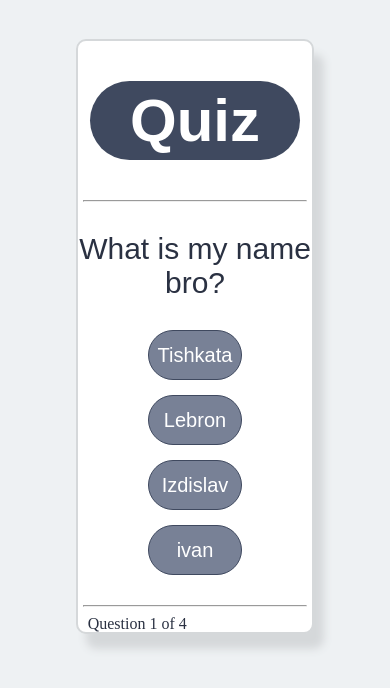
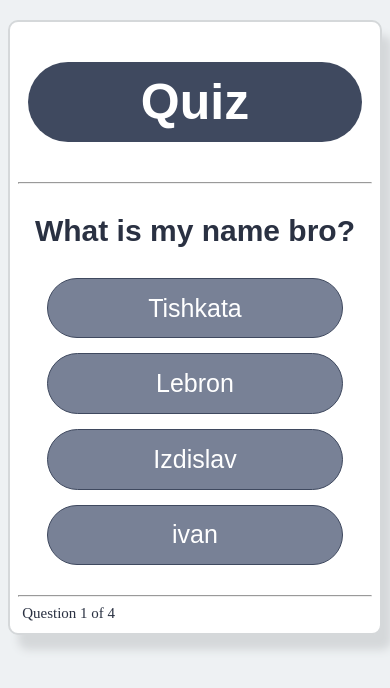
Before and after one commit to tishkata1/Quiz, a plain HTML site: page index.html in a window 390 px wide. Drawn offline with nearby package versions, Linux system fonts and the light colour scheme.

Commit message:
Add files via upload

```diff
--- a/index.html
+++ b/index.html
@@ -2,9 +2,10 @@
 <html lang="en">
 <head>
     <meta charset="UTF-8">
+    <meta name="viewport" content="width=device-width, initial-scale=1"/>
     <title>Quiz</title>
     <link rel="stylesheet" type="text/css" href="style.css">
-
+    <script src="https://ajax.googleapis.com/ajax/libs/jquery/3.1.1/jquery.min.js"></script>
 </head>
 <body>
 
--- a/style.css
+++ b/style.css
@@ -8,7 +8,118 @@ body{
     background: #eef1f3;
     overflow: hidden;
 }
+#wrapper{
+    width: 60%;
+    height: auto;
+    padding-bottom: 5%;
+    border: 2px solid #d5d8da;
+    border-radius: 10px;
+    margin: 5% auto;
+    background: #fff;
+    text-align: center;
+    position: relative;
+    box-shadow: 10px 15px 9px #d5d8da;
+}
+#wrapper h1{
+    font-family: sans-serif;
+    background-color: #3f495f;
+    font-size: 60px;
+    text-align: center;
+    color: white;
+    border-radius: 50px;
+    padding: 5px 0;
+    width: 90%;
+    margin: 40px auto;
+}
 
+#question{
+    font-family: sans-serif;
+    font-size: 30px;
+    color: #2a3142;
+}
+.buttons{
+    margin: 0 auto;
+}
+.buttons button, #playAgain{
+    width:40%;
+    height: 50px;
+    background-color: #788196;
+    border: 1px solid #3f495f;
+    border-radius: 50px;
+    outline: none;
+    margin: 0 20px 15px 20px;
+    color: #fff;
+    font-size: 20px;
+}
+button:hover, #playAgain:hover{
+    background-color: #3f495f;
+    cursor: pointer;
+}
+#progress{
+    position: absolute;
+    left: 2%;
+    margin: 0 0 0 5px;
+    color: #2a3142;
+}
+hr{
+    margin-top: 15px;
+    width: 95%;
+}
+
+#viewQuestions{
+    font-size: 11px;
+    position: absolute;
+    bottom: 1%;
+    right: 1%;
+    cursor: pointer;
+    font-family: Arial, serif;
+    color: #788196;
+}
+
+#viewQuestions:hover {
+    text-decoration: underline;
+}
+
+@media screen and (max-width: 768px){
+    #wrapper{
+        width: 95%;
+        height: auto;
+        padding-bottom: 7%;
+        margin: 5% auto;
+    }
+    #wrapper h1{
+        font-size: 50px;
+        padding: 3% 0;
+        height: auto;
+        border-radius: 70px;
+    }
+    #question{
+        font-size: 30px;
+        font-weight: bold;
+    }
+    .buttons button{
+        width: 80%;
+        font-size: 25px;
+        height: auto;
+        padding: 4% 0;
+    }
+    #progress{
+        font-size: 15px;
+    }
+}
+
+
+/**
+body, html{
+    margin: 0;
+    padding: 0;
+    width:100%;
+    height: 100%;
+}
+body{
+    background: #eef1f3;
+    overflow: hidden;
+}
 #wrapper{
     width: 60%;
     height: 70%;
@@ -31,6 +142,7 @@ body{
     width: 90%;
     margin: 40px auto;
 }
+
 #question{
     font-family: sans-serif;
     font-size: 30px;
@@ -38,7 +150,6 @@ body{
 }
 .buttons{
     margin: 0 auto;
-
 }
 button{
     width:40%;
@@ -65,3 +176,32 @@ hr{
     margin-top: 15px;
     width: 95%;
 }
+
+@media screen and (max-width: 768px){
+    #wrapper{
+        width: 95%;
+        height: auto;
+        padding-bottom: 5%;
+    }
+    #wrapper h1{
+        font-size: 80px;
+        padding: 3% 0;
+        height: auto;
+        border-radius: 70px;
+    }
+    #question{
+        font-size: 50px;
+        font-weight: bold;
+    }
+    button{
+        width: 80%;
+        font-size: 35px;
+        height: auto;
+        padding: 4% 0;
+    }
+    #progress{
+        font-size: 25px;
+    }
+}
+
+**/
```
Also changed, not shown: loser.jpg (added), winner.jpg (added).
